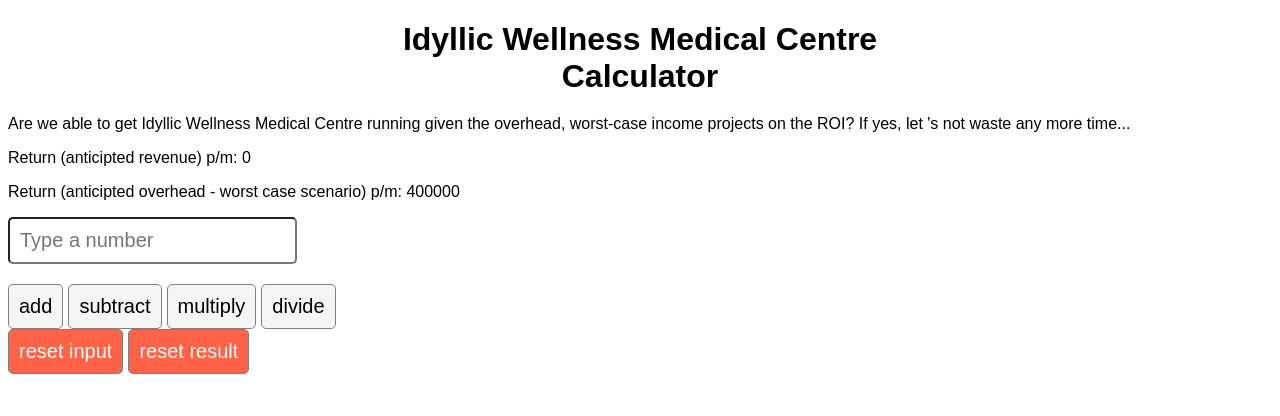
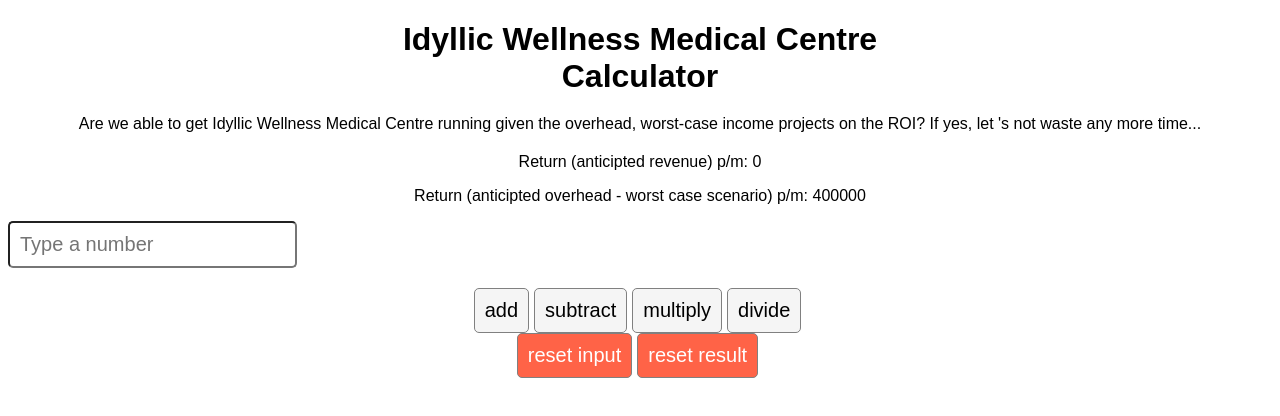
Before and after one commit to ericgitangu/reactlab, a React (Create React App) app: page / in a window 1280 px wide. Shown: the top 416 px of the page. Built offline with nearby package versions, Linux system fonts and the light colour scheme.

Commit message:
Meta Android Developer Specialization - React basics final project, a simple react calculator. Final code refactor and code documentation.

```diff
--- a/src/App.css
+++ b/src/App.css
@@ -25,3 +25,7 @@ h1 {
     margin-bottom: 20px;
     text-align: center;
 }
+div {
+    margin-bottom: 20px;
+    text-align: center;
+}
```
